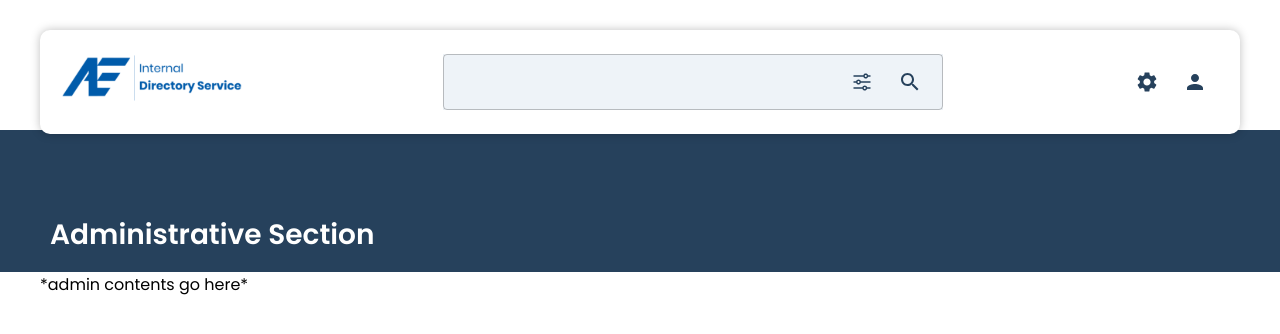
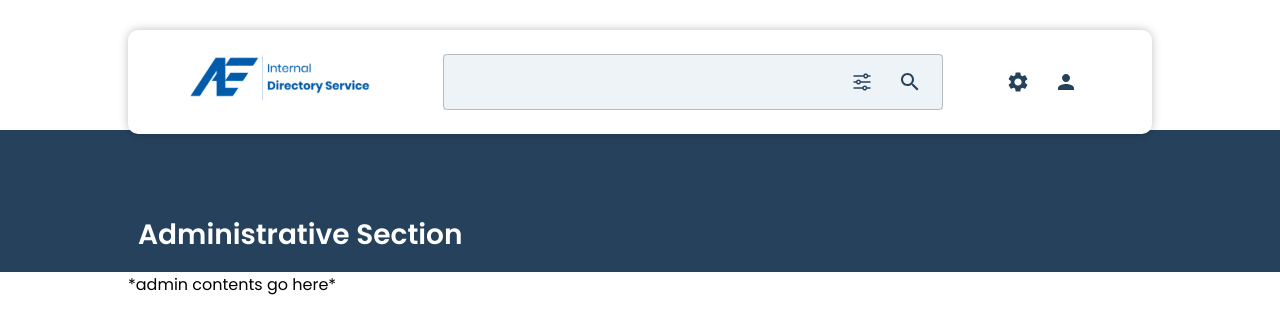
Before and after one commit to zhuliangyu/319Frontend, a React (Create React App) app: page /admin in a window 1280 px wide. Shown: the top 334 px of the page. Built offline with nearby package versions, Linux system fonts and the light colour scheme; no server answers.

Commit message:
change header width

```diff
--- a/src/ui/components/header/header.css
+++ b/src/ui/components/header/header.css
@@ -11,7 +11,7 @@
   width: 80%;
   height: 104px;
   max-width: 1400px;
-  min-width: 1200px;
+  min-width: 800px;
   background: #ffffff;
   box-shadow: 0px 0px 10px rgba(0, 0, 0, 0.25);
   border-radius: 10px;
@@ -32,14 +32,14 @@
 
 .spacing {
   max-width: 15%;
-  width: 15%;
+  width: 5%;
 }
 
 .header-under-box-wrapper {
   width: 80%;
   height: 164px;
   max-width: 1400px;
-  min-width: 1200px;
+  min-width: 800px;
   background: #ffffff;
   box-shadow: 0px 0px 10px rgba(0, 0, 0, 0.25);
   border-radius: 10px;
--- a/src/ui/components/page-title-banner/page-title-banner.css
+++ b/src/ui/components/page-title-banner/page-title-banner.css
@@ -18,7 +18,7 @@
   width: 80%;
   padding-left: 20px;
   max-width: 1400px;
-  min-width: 1200px;
+  min-width: 800px;
   font-size: 28px;
   font-weight: 600;
   color: #ffffff;
--- a/src/ui/components/page-title-search/page-title-search.css
+++ b/src/ui/components/page-title-search/page-title-search.css
@@ -18,7 +18,7 @@
   width: 80%;
   padding-left: 20px;
   max-width: 1400px;
-  min-width: 1200px;
+  min-width: 800px;
   font-size: 28px;
   font-weight: 600;
   color: #26415C;
--- a/src/ui/pages/page.css
+++ b/src/ui/pages/page.css
@@ -9,5 +9,5 @@
 .page-contents-container {
   width: 80%;
   max-width: 1400px;
-  min-width: 1200px;
+  min-width: 800px;
 }
```
